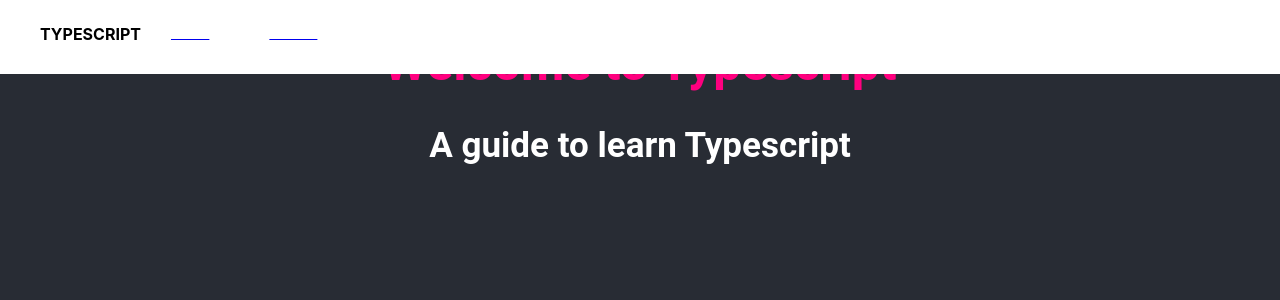
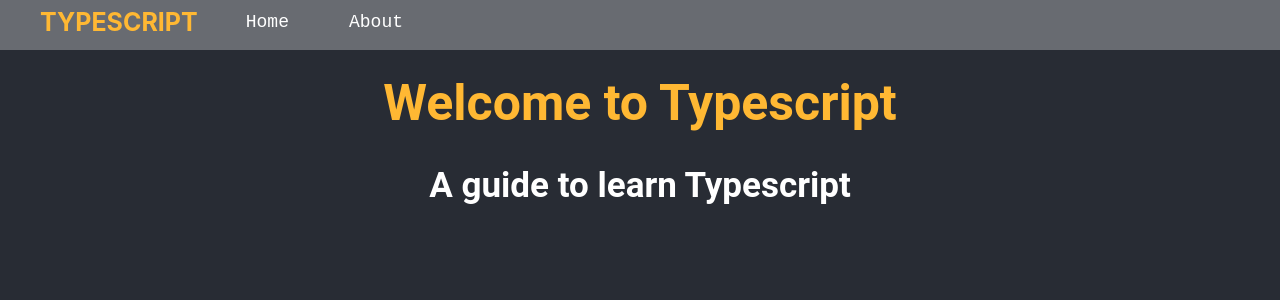
Before and after one commit to RadhikaChamdal/typescript-pd, a React (Create React App) app: page / in a window 1280 px wide. Shown: the top 300 px of the page. Built offline with nearby package versions, Linux system fonts and the light colour scheme; the HTML template or start-up script is replaced by a standard one.

Commit message:
navBar is styled fully, functions and is done

```diff
--- a/src/components/about/about.styled.ts
+++ b/src/components/about/about.styled.ts
@@ -1,8 +1,8 @@
 import styled from "styled-components";
-import { Pink } from "../../constants/colors";
+import { Orange } from "../../constants/colors";
 
 export const StyledH1 = styled.h1`
    {
-    color: ${Pink};
+    color: ${Orange};
   }
 `;
--- a/src/components/home/home.styled.ts
+++ b/src/components/home/home.styled.ts
@@ -1,9 +1,9 @@
 import styled from "styled-components";
-import { Pink, White } from "../../constants/colors";
+import { Orange, White } from "../../constants/colors";
 import "../../App.css";
 
 export const StyledH1 = styled.h1`
-  color: ${Pink};
+  color: ${Orange};
   font-size: 50px;
   font-family: Roboto;
   text-align: center;
--- a/src/components/home/home.tsx
+++ b/src/components/home/home.tsx
@@ -8,6 +8,8 @@ export type HomePageProps = {} & RouteComponentProps;
 
 const Home: FunctionComponent<HomePageProps> = () => (
   <div className="App">
+    <br />
+    <br />
     <header className="App-header">
       <StyledH1>Welcome to Typescript</StyledH1>
       <StyledH2> A guide to learn Typescript </StyledH2>
--- a/src/components/navBar/navBar.styled.ts
+++ b/src/components/navBar/navBar.styled.ts
@@ -1,11 +1,11 @@
 import styled from "styled-components";
-
+import { Orange, lightGrey } from "../../constants/colors";
 export const StyledNav = styled.div`
 display: flex;
 justify - content: space - around;
 text - decoration: none;
 padding: 0px;
-background: #ffffff;
+background: ${lightGrey};
 position: fixed;
 top: 0;
 left: 0;
@@ -13,12 +13,15 @@ right: 0;
 width: 110 %;
 `;
 
+export const StyledB = styled.b`
+  color: ${Orange};
+  margin-right: 18px;
+  font-size: 25px;
+`;
+
 export const StyledUl = styled.ul`
   display: flex;
-  font-family: "Roboto"
-  font-size: large;
-  justify-content: space-around;
-  max-height: 8vh;
+  max-height: 3vh;
   place-items: center;
   list-style: none;
   text-decoration: none;
@@ -26,13 +29,15 @@ export const StyledUl = styled.ul`
   margin-right: auto;
 `;
 export const StyledLi = styled.li`
-  // font-color: #ffffff;
   font-family: "Roboto Mono", monospace;
-  font-size: 16px;
+  font-size: 18px;
   color: #ffffff;
-
   text-decoration: none;
   text-align: center;
   padding: 15px 30px;
   display: block;
+  &:hover {
+    background-color: ${Orange};
+    color: white;
+  }
 `;
--- a/src/components/navBar/navBar.tsx
+++ b/src/components/navBar/navBar.tsx
@@ -1,18 +1,18 @@
 import React from "react";
 import { Link } from "@reach/router";
-import { StyledLi, StyledNav, StyledUl } from "./navBar.styled";
+import { StyledLi, StyledNav, StyledUl, StyledB } from "./navBar.styled";
 import "./navBar.styled";
 
 function Nav() {
   return (
     <StyledNav>
       <StyledUl>
-        <b> TYPESCRIPT </b>
-        <Link to="/">
-          <StyledLi>Home</StyledLi>
+        <StyledB> TYPESCRIPT </StyledB>
+        <Link to="/" style={{ textDecoration: "none" }}>
+          <StyledLi>Home </StyledLi>
         </Link>
-        <Link to="about">
-          <StyledLi>about</StyledLi>
+        <Link to="about" style={{ textDecoration: "none" }}>
+          <StyledLi>About</StyledLi>
         </Link>
       </StyledUl>
     </StyledNav>
--- a/src/constants/colors.ts
+++ b/src/constants/colors.ts
@@ -1,2 +1,3 @@
-export const Pink = "#ff007f";
+export const Orange = "#ffb833";
 export const White = "#ffffff";
+export const lightGrey = "#686b71";
```
